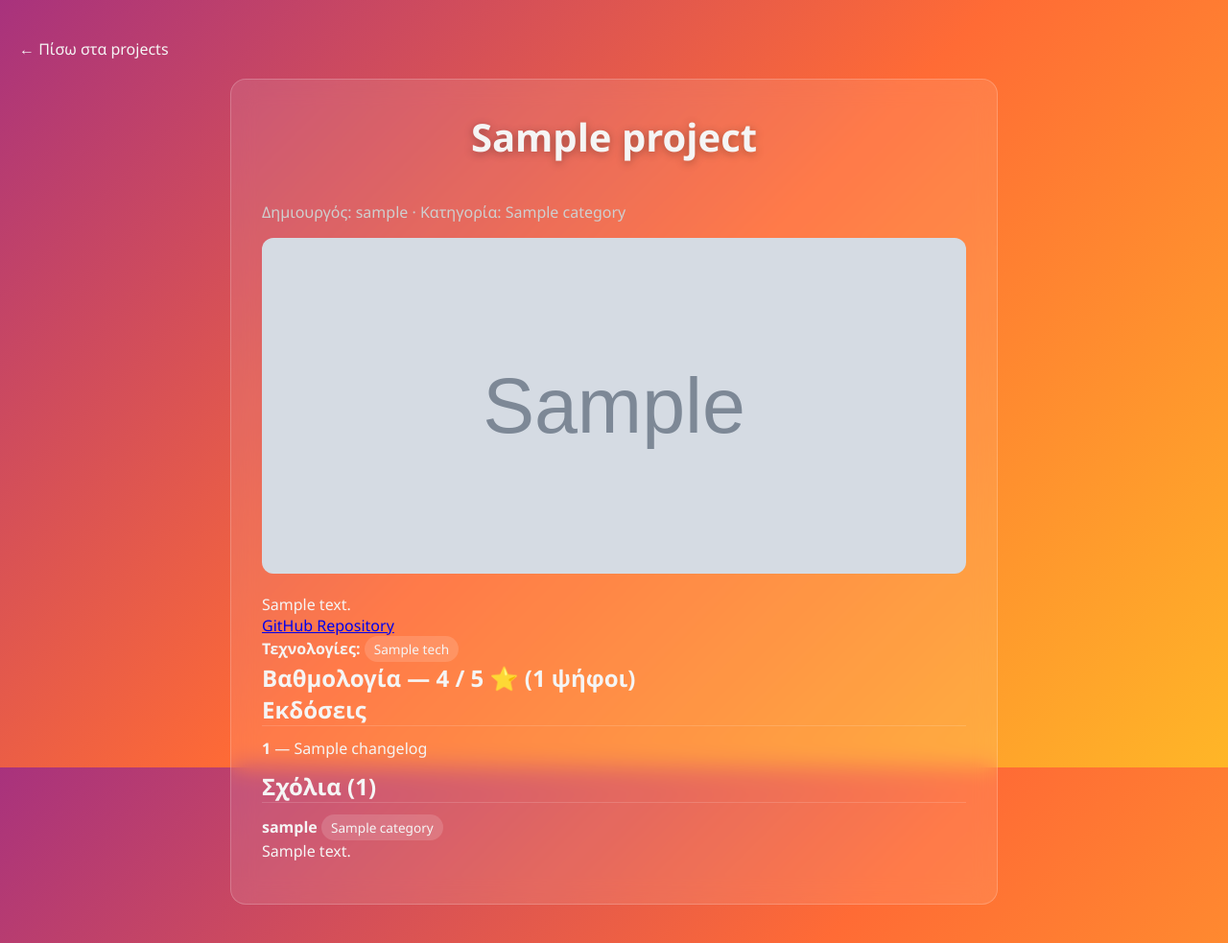
After one commit to stelios-tsig/yDev, a FastAPI app: template templates/project_detail.html in a window 1280 px wide. The commit adds this page. Shown: the whole page at 96% size. Run offline with FastAPI, Linux system fonts and the light colour scheme; the template is opened without the code that fills it: most values are stand-ins (such as "Sample title", 1, 10 or a date in 2020); grey boxes marked "Sample" are stand-in pictures.

Commit message:
Add project detail page with comments, ratings and versions

```diff
--- a/main.py
+++ b/main.py
@@ -329,8 +329,31 @@ def delete_comment(
     db.delete(comment)
     db.commit()
 
-#Frontend κομμάτι
+#Frontend
 @app.get("/home")
 def home(request: Request, db: Session = Depends(get_db)):
     projects = db.query(models.Project).order_by(models.Project.id.desc()).all()
     return templates.TemplateResponse(request, "index.html",{"projects":projects})
+
+
+#PAGE description,comments,ratings,versions
+
+@app.get("/project/{project_id}/page")
+def project_detail_page(project_id: int, request: Request, db: Session = Depends(get_db)):
+    project = db.query(models.Project).filter(models.Project.id == project_id).first()
+    if not project:
+        raise HTTPException(status_code=404, detail="Project not found")
+
+    comments = db.query(models.Comment).filter(models.Comment.project_id == project_id).all()
+    ratings = db.query(models.Rating).filter(models.Rating.project_id == project_id).all()
+    versions = db.query(models.Version).filter(models.Version.project_id == project_id).all()
+
+    average_rating = round(sum(r.stars for r in ratings) / len(ratings), 1) if ratings else None
+
+    return templates.TemplateResponse(request, "project_detail.html", {
+        "project": project,
+        "comments": comments,
+        "ratings": ratings,
+        "versions": versions,
+        "average_rating": average_rating,
+    })
--- a/static/style.css
+++ b/static/style.css
@@ -70,3 +70,47 @@ h1 {
     border-radius: 10px;
     margin: 12px 0;
 }
+
+.back-link {
+    display: inline-block;
+    margin-bottom: 20px;
+    color: var(--text-light);
+    text-decoration: none;
+}
+
+.detail-card {
+    max-width: 800px;
+    margin: 0 auto;
+    background: rgba(255, 255, 255, 0.1);
+    backdrop-filter: blur(12px);
+    -webkit-backdrop-filter: blur(12px);
+    border: 1px solid rgba(255, 255, 255, 0.2);
+    border-radius: 16px;
+    padding: 32px;
+}
+
+.detail-image {
+    width: 100%;
+    max-height: 350px;
+    object-fit: cover;
+    border-radius: 12px;
+    margin: 16px 0;
+}
+
+.badge {
+    display: inline-block;
+    background: rgba(255, 255, 255, 0.15);
+    padding: 4px 10px;
+    border-radius: 20px;
+    font-size: 0.85rem;
+    margin-right: 6px;
+}
+
+.comment-item, .version-item {
+    border-top: 1px solid rgba(255, 255, 255, 0.15);
+    padding: 12px 0;
+}
+
+.muted {
+    color: var(--text-muted);
+}
--- /dev/null
+++ b/templates/project_detail.html
@@ -0,0 +1,60 @@
+<!DOCTYPE html>
+<html lang="el">
+<head>
+    <meta charset="UTF-8">
+    <title>{{ project.title }} — yDev</title>
+    <link rel="stylesheet" href="/static/style.css">
+</head>
+<body>
+    <a href="/home" class="back-link">← Πίσω στα projects</a>
+
+    <div class="detail-card">
+        <h1>{{ project.title }}</h1>
+        <p class="muted">Δημιουργός: {{ project.owner.username }} · Κατηγορία: {{ project.category }}</p>
+
+        {% if project.image_url %}
+            <img src="{{ project.image_url }}" alt="{{ project.title }}" class="detail-image">
+        {% endif %}
+
+        <p>{{ project.description }}</p>
+
+        {% if project.github_url %}
+            <p><a href="{{ project.github_url }}" target="_blank">GitHub Repository</a></p>
+        {% endif %}
+
+        <p><strong>Τεχνολογίες:</strong>
+            {% for tech in project.technologies %}
+                <span class="badge">{{ tech.name }}</span>
+            {% endfor %}
+        </p>
+
+        <h2>Βαθμολογία
+            {% if average_rating %}
+                — {{ average_rating }} / 5 ⭐ ({{ ratings|length }} ψήφοι)
+            {% else %}
+                — Δεν υπάρχουν ακόμα βαθμολογίες
+            {% endif %}
+        </h2>
+
+        <h2>Εκδόσεις</h2>
+        {% for version in versions %}
+            <div class="version-item">
+                <strong>{{ version.version_number }}</strong> — {{ version.changelog }}
+            </div>
+        {% else %}
+            <p class="muted">Δεν υπάρχουν καταχωρημένες εκδόσεις.</p>
+        {% endfor %}
+
+        <h2>Σχόλια ({{ comments|length }})</h2>
+        {% for comment in comments %}
+            <div class="comment-item">
+                <strong>{{ comment.user.username }}</strong>
+                <span class="badge">{{ comment.category }}</span>
+                <p>{{ comment.content }}</p>
+            </div>
+        {% else %}
+            <p class="muted">Δεν υπάρχουν ακόμα σχόλια.</p>
+        {% endfor %}
+    </div>
+</body>
+</html>
```
Also changed, not shown: templates/index.html (+1 -7 lines).
